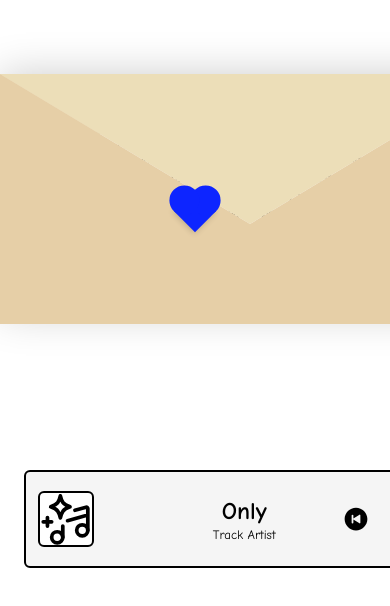
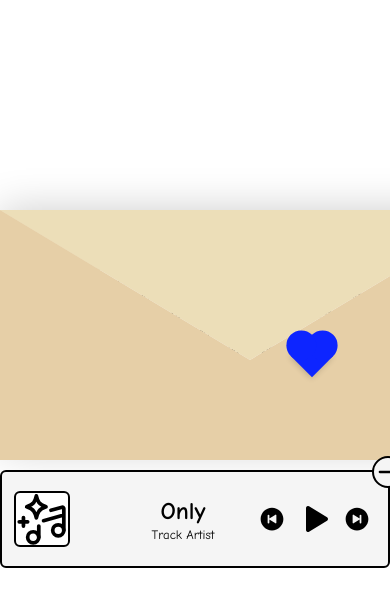
Before and after one commit to karenjoha/happyBirtday, a plain HTML site: page index.html in a window 390 px wide. Shown: the part 252-858 px from the top of the page. Drawn offline with nearby package versions, Linux system fonts and the light colour scheme; a script that the page names is missing.

Commit message:
mejorando estilos

```diff
--- a/index.html
+++ b/index.html
@@ -15,8 +15,8 @@
 <body style="font-family: 'Comic Neue';" class="relative">
 
     <!-- MUSIC PLAYER -->
-    <div class="fixed left-6 bottom-6 z-10">
-        <div class="music-container relative bg-neutral-100 py-3 px-3 border-2 z-10 rounded-md border-black flex items-center">
+    <div class="fixed flex place-content-center	 w-full bottom-6 z-10">
+        <div class="music-container block relative bg-neutral-100 py-3 px-3 border-2 z-10 rounded-md border-black flex items-center w-[50rem]">
             <div class="toggle-player bg-neutral-100 border-2 border-black">
                 <img class="w-full" src="icons/close.svg" alt="">
             </div>
--- a/style.css
+++ b/style.css
@@ -46,6 +46,9 @@
     display: grid;
     position: absolute;
     place-items: center;
+    @media (max-width: 768px) {
+      top: 10rem;
+    }
   }
   .container > .envelope-wrapper {
     background: var(--bg-envelope-color);
@@ -109,7 +112,13 @@
     transition: transform 0.5s ease-in-out 1s;
     box-shadow: 0 1px 6px var(--shadow-color);
     cursor: pointer;
+
+    @media (max-width: 768px) {
+      top: 52%;
+      left: 80%;
+    }
   }
+
   .heart:before,
   .heart:after {
     content: "";
@@ -170,7 +179,6 @@
   .track-info{
     position: absolute;
     top: 0;
-    left: -.3rem;
     display: flex;
     flex-direction: column;
     align-items: center;
@@ -184,6 +192,8 @@
     font-size: 1.5rem;
     font-weight: bold;
     pointer-events: none;
+    width: 50%;
+    text-align: center;
   }
   .trackartist{
     font-size: .8rem;
```
